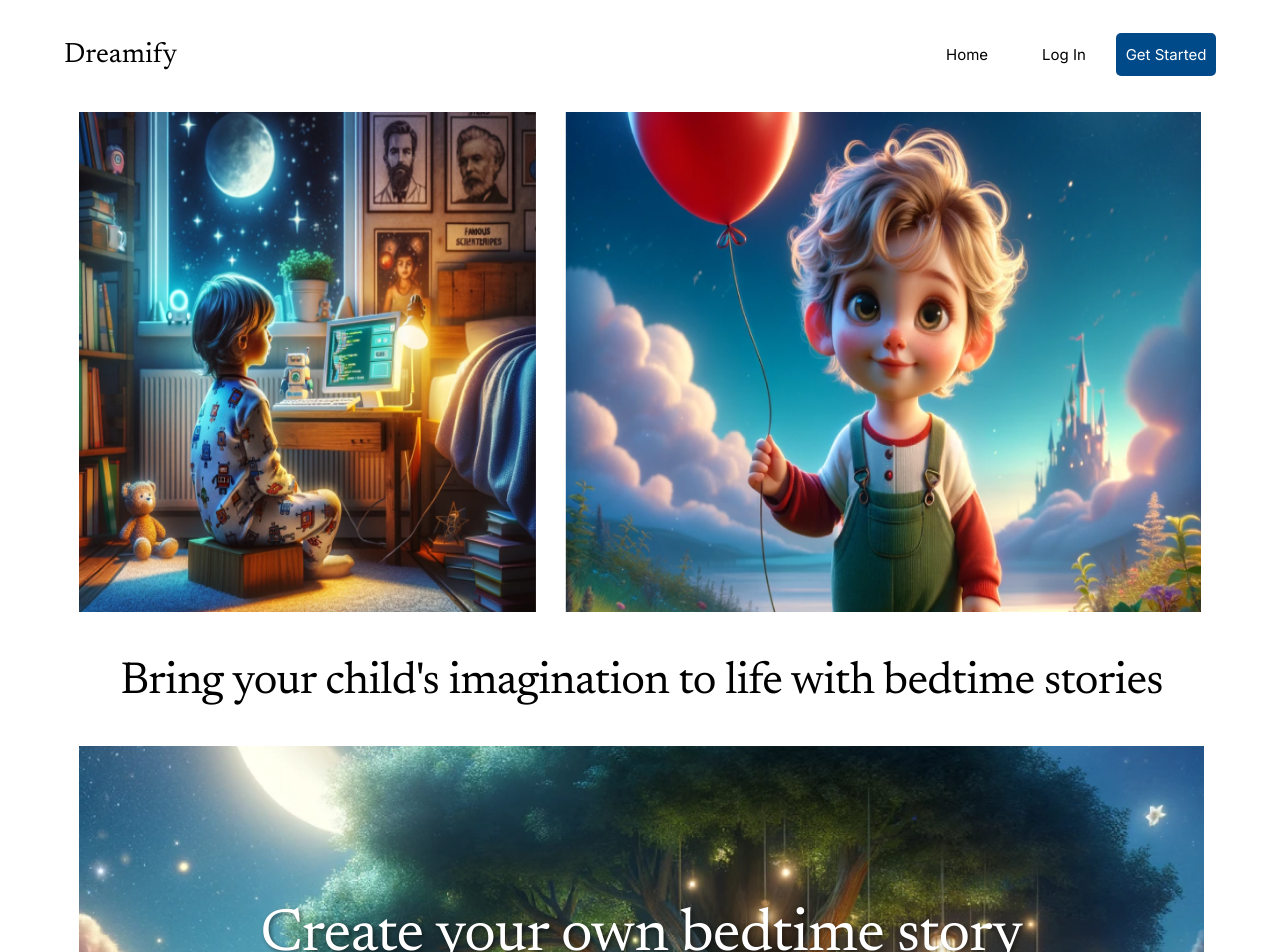
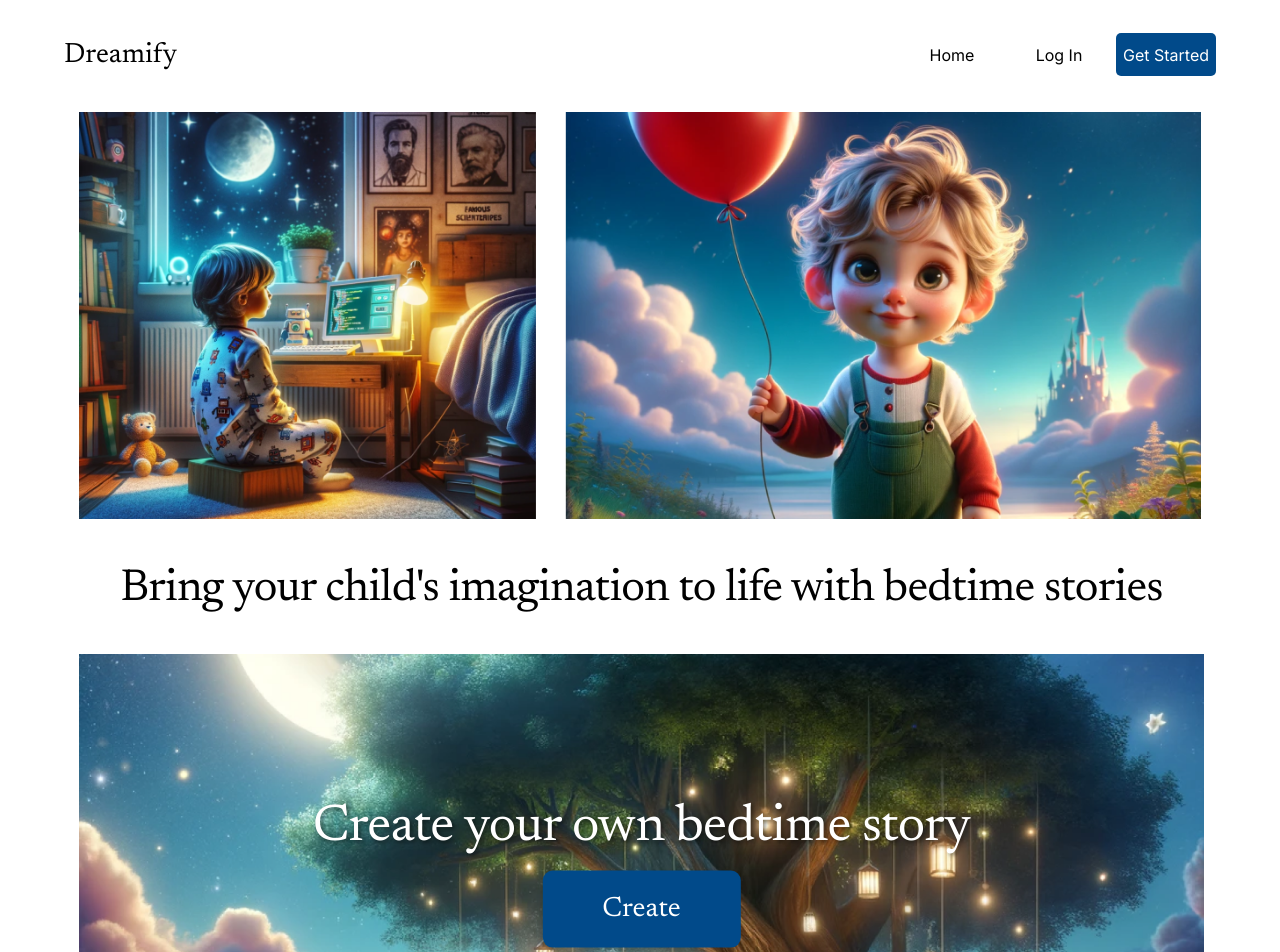
Before and after one commit to minerva-university/cs162-Dreamify, a React (Create React App) app: page / in a window 1280 px wide. Shown: the top 952 px of the page. Built offline with nearby package versions, Linux system fonts and the light colour scheme.

Commit message:
Fixing Misha's comments
- Increased the size of none-header text.
- Brought the Create button back
- Increased StoryPage text size
- Increased header buttons width so that it would fit the new font-size

```diff
--- a/src/components/styles/Header.css
+++ b/src/components/styles/Header.css
@@ -35,7 +35,7 @@
   align-items: center;
   background: #fff;
   height: 43px;
-  width: 90px;
+  width: 100px;
   border: 1px solid transparent;
   text-decoration: none;
   cursor: pointer;
--- a/src/index.css
+++ b/src/index.css
@@ -4,7 +4,7 @@
 * {
   box-sizing: border-box;
   font-family: "Inter", sans-serif;
-  font-size: 18px;
+  font-size: 16px;
 }
 
 body {
@@ -31,9 +31,3 @@ h3
 {
   font-size: 28px;
 }
-
-
-p
-{
-font-size: 15px;
-}
--- a/src/pages/HomePage.js
+++ b/src/pages/HomePage.js
@@ -56,16 +56,10 @@ export default function HomePage() {
               className="hp-img-fluid hp-img-auto"
             />
 
-
-            <Link
-                to={!isAuthenticated ? "/signup" : "/children"}
-                className="hp-create-text"
-              >
             <h1 className="hp-tree-overlay-text">
               Create your own bedtime story
             </h1>
-            </Link>
-  {/*
+
             <div className="hp-create-button">
               <Link
                 to={!isAuthenticated ? "/signup" : "/children"}
@@ -76,7 +70,7 @@ export default function HomePage() {
                 </h3>
               </Link>
             </div>
-            */}
+
           </div>
         </div>
       </div>
--- a/src/pages/styles/HomePage.css
+++ b/src/pages/styles/HomePage.css
@@ -25,7 +25,7 @@
 
 .home-page .hp-img-fluid {
   max-width: 100%;
-  height: 500px;
+  height: 100%;
 }
 
 .home-page .hp-img-auto {
@@ -65,9 +65,9 @@
 }
 
 .home-page .hp-tree-overlay-text {
-  font-size: 60px;
+
   display: flex;
-  margin-top: -15px; /* Add some space between the button and the text */
+  margin-top: -30px; /* Add some space between the button and the text */
   color: #fff;
   line-height: 10%;
   letter-spacing: -0.8px;
@@ -75,11 +75,14 @@
   text-shadow: 2px 2px 4px rgba(0, 0, 0, 0.5);
   text-decoration: none; /* Remove underline by default */
   transition: text-shadow 0.3s, transform 0.3s;
+  font-size: 52px;
 }
 
 .home-page .hp-tree-overlay-text:hover {
   text-shadow: 0 0 10px rgba(255, 255, 255, 0.8);
 }
+
+
 
 .home-page .hp-create-button {
   display: flex;
@@ -87,7 +90,7 @@
   background: #014a8a;
   justify-content: center;
   align-items: center;
-  padding: 25px 60px;
+  padding: 0px 60px;
   overflow: hidden;
   align-self: center;
   border: none;
@@ -99,6 +102,9 @@
 
 .home-page .hp-create-button:hover {
   background-color: #0056b3;
+}
+.home-page .hp-create-button:hover + .hp-tree-image-container .hp-tree-overlay-text {
+  text-shadow: 0 0 10px rgba(255, 255, 255, 0.8);
 }
 
 .home-page .hp-create-button:active {
--- a/src/pages/styles/StoryPage.css
+++ b/src/pages/styles/StoryPage.css
@@ -47,3 +47,7 @@
   margin-bottom: 20px;
   border-top: 1.5px solid #77cfd1;
 }
+
+.story-page span {
+  font-size: 20px;
+}
```
